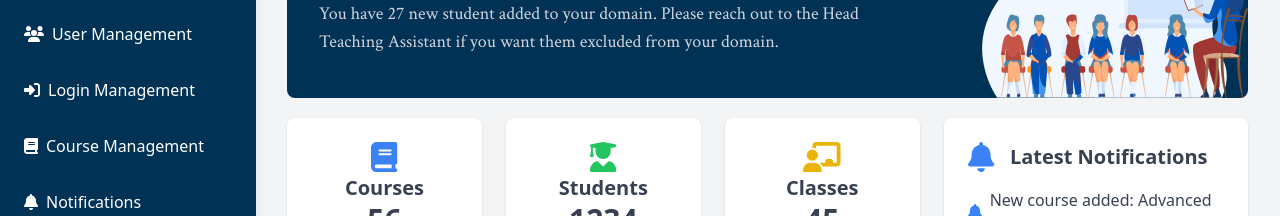
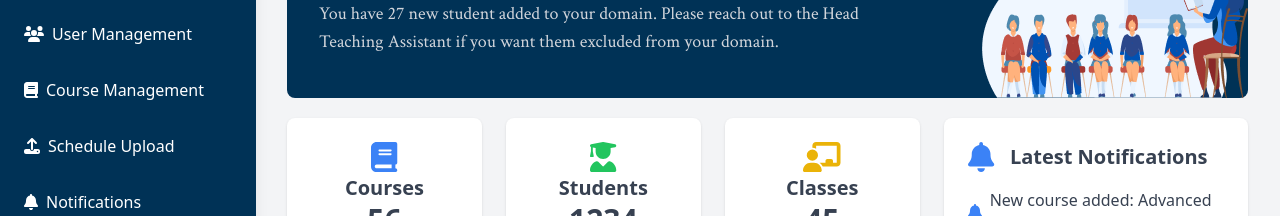
Before and after one commit to BasemYahia22/Akhbar-Elyoum, a React (Vite) app: page /admin in a window 1280 px wide. Shown: the part 186-402 px from the top of the page. Built offline with nearby package versions, Linux system fonts and the light colour scheme; sample sign-in values are in the browser's storage.

Commit message:
refactor(Sidebar): Remove Login Management page and Add ScheduleUpload page and Add student-assignment page

```diff
--- a/src/components/Sidebar.jsx
+++ b/src/components/Sidebar.jsx
@@ -9,7 +9,7 @@ import {
   faInfoCircle,
   faBell,
   faUsers,
-  faSignInAlt,
+  faUpload,
 } from "@fortawesome/free-solid-svg-icons";
 import logo from "../assets/logo.png";
 import { Link, useNavigate } from "react-router-dom";
@@ -110,6 +110,12 @@ const Sidebar = ({ isOpen, toggleSidebar, userRole }) => {
                 </Link>
               </li>
               <li>
+                <Link to="/professor/student-assignment" className={linkStyle}>
+                  <FontAwesomeIcon icon={faClipboardList} className="mr-2" />
+                  Student Assignment
+                </Link>
+              </li>
+              <li>
                 <Link to="/professor/notifications" className={linkStyle}>
                   <FontAwesomeIcon icon={faBell} className="mr-2" />
                   Notifications
@@ -133,15 +139,15 @@ const Sidebar = ({ isOpen, toggleSidebar, userRole }) => {
                 </Link>
               </li>
               <li>
-                <Link to="/admin/login-management" className={linkStyle}>
-                  <FontAwesomeIcon icon={faSignInAlt} className="mr-2" />
-                  Login Management
+                <Link to="/admin/course-management" className={linkStyle}>
+                  <FontAwesomeIcon icon={faBook} className="mr-2" />
+                  Course Management
                 </Link>
               </li>
               <li>
-                <Link to="/admin/course-management" className={linkStyle}>
-                  <FontAwesomeIcon icon={faBook} className="mr-2" />
-                  Course Management
+                <Link to="/admin/ScheduleUpload" className={linkStyle}>
+                  <FontAwesomeIcon icon={faUpload} className="mr-2" />
+                  Schedule Upload
                 </Link>
               </li>
               <li>
```
